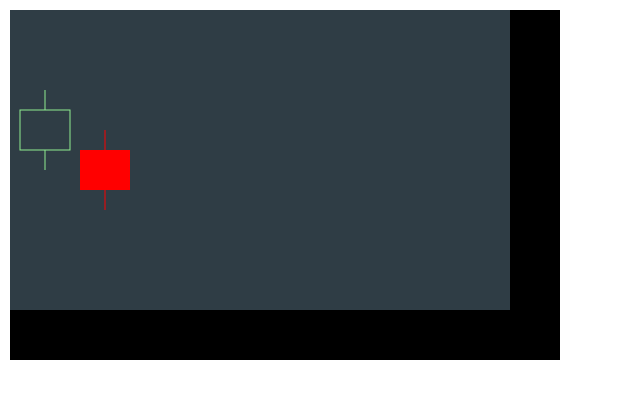
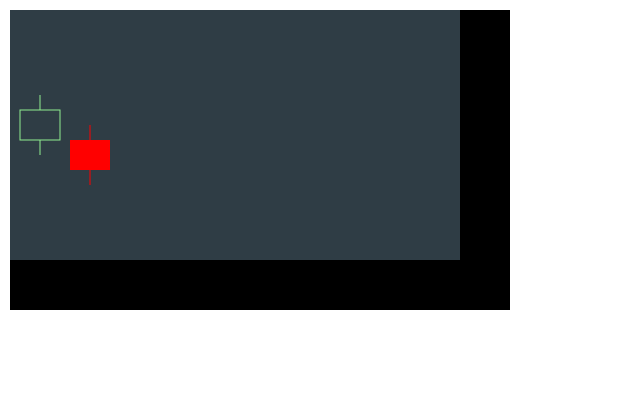
Before and after one commit to t4sk/react-canvas-time-series, a React (Create React App) app: page / in a window 1280 px wide. Shown: the top 398 px of the page, without its empty margins (0-640 px from the left). Built offline with nearby package versions, Linux system fonts and the light colour scheme.

Commit message:
get canvas width and height from context

```diff
--- a/src/candlestick/index.js
+++ b/src/candlestick/index.js
@@ -1,6 +1,9 @@
 import React, {Component} from 'react'
 import PropTypes from 'prop-types'
 import {floor} from './util'
+
+const SCALE_Y_WIDTH = 50
+const SCALE_X_HEIGHT = 50
 
 // TODO queue real time data
 // TODO object pool
@@ -9,12 +12,11 @@ import {floor} from './util'
 // TODO bitwise operator for math
 // TODO use requestAnimationFrame?
 
-//TODO get width and height of canvas
 function drawCandlestick(ctx, props, metric, data) {
   const {x, width, yMin, scaleY,} = metric
   const {high, low, open, close} = data
 
-  const y = props.height - scaleY * (Math.max(open, close) - yMin)
+  const y = ctx.canvas.height - scaleY * (Math.max(open, close) - yMin)
   const height = scaleY * Math.abs(open - close)
 
   if (open <= close) {
@@ -57,7 +59,11 @@ class Candlestick extends Component {
 
     // -------- scale layer --------
     this.ctx.scaleLayer.fillStyle = "black"
-    this.ctx.scaleLayer.fillRect(0, 0, this.props.width + 50, this.props.height + 50)
+    this.ctx.scaleLayer.fillRect(
+      0, 0,
+      this.ctx.scaleLayer.canvas.width,
+      this.ctx.scaleLayer.canvas.height,
+    )
 
     // draw horizontal lines
     // draw vertical lines
@@ -65,15 +71,19 @@ class Candlestick extends Component {
     // ------ data layer -----------
     // background
     this.ctx.dataLayer.fillStyle = this.props.backgroundColor
-    this.ctx.dataLayer.fillRect(0, 0, this.props.width, this.props.height)
+    this.ctx.dataLayer.fillRect(
+      0, 0,
+      this.ctx.dataLayer.canvas.width,
+      this.ctx.dataLayer.canvas.height,
+    )
 
     // candlesticks
     const xMin = 100
     const xMax = 200
     const yMin = 30
     const yMax = 100
-    const scaleX = floor(this.props.width / (xMax - xMin))
-    const scaleY = floor(this.props.height / (yMax - yMin))
+    const scaleX = floor(this.ctx.dataLayer.canvas.width / (xMax - xMin))
+    const scaleY = floor(this.ctx.dataLayer.canvas.height / (yMax - yMin))
 
     const x1 = 20
     const x0 = 10
@@ -110,15 +120,15 @@ class Candlestick extends Component {
         <canvas
           style={style.scaleLayer}
           ref="scaleLayer"
-          width={this.props.width + 50}
-          height={this.props.height + 50}
+          width={this.props.width}
+          height={this.props.height}
         >
         </canvas>
         <canvas
           style={style.dataLayer}
           ref="dataLayer"
-          width={this.props.width}
-          height={this.props.height}
+          width={this.props.width - SCALE_Y_WIDTH}
+          height={this.props.height - SCALE_X_HEIGHT}
         >
         </canvas>
       </div>
```
